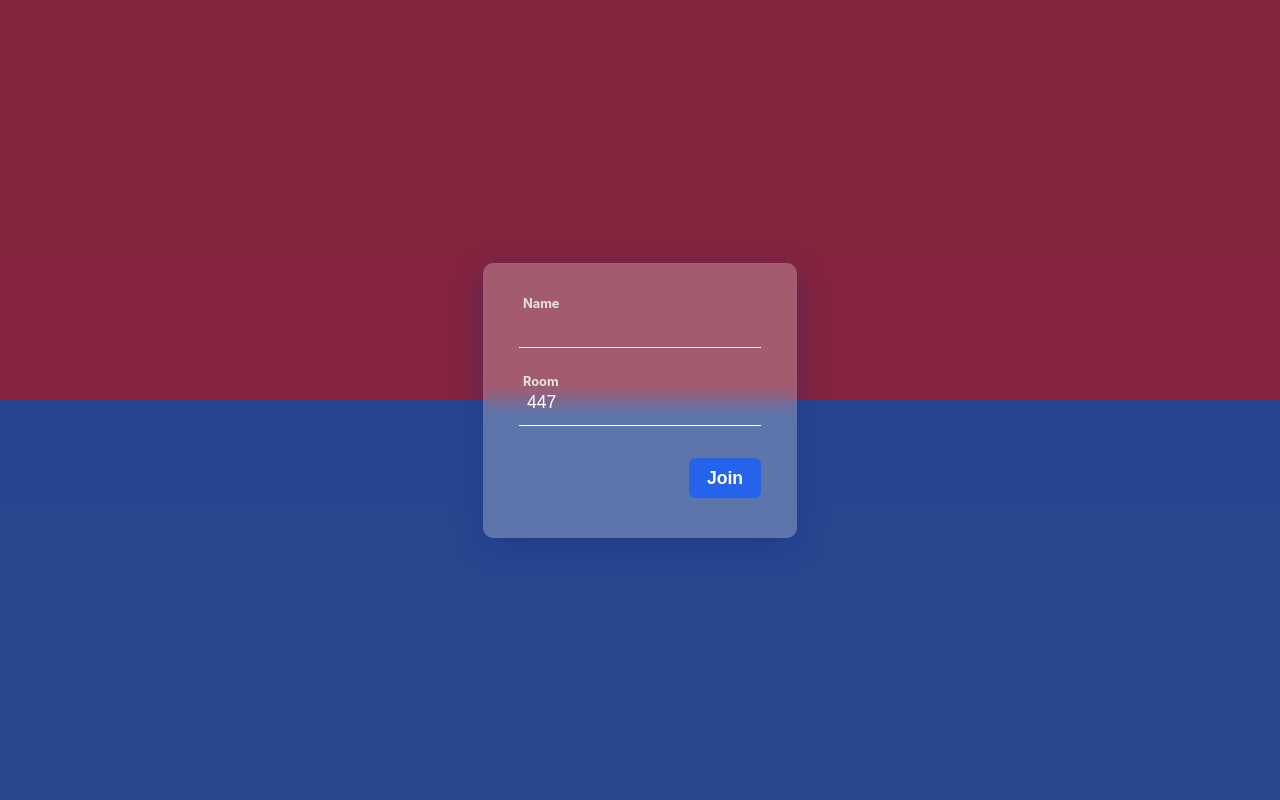
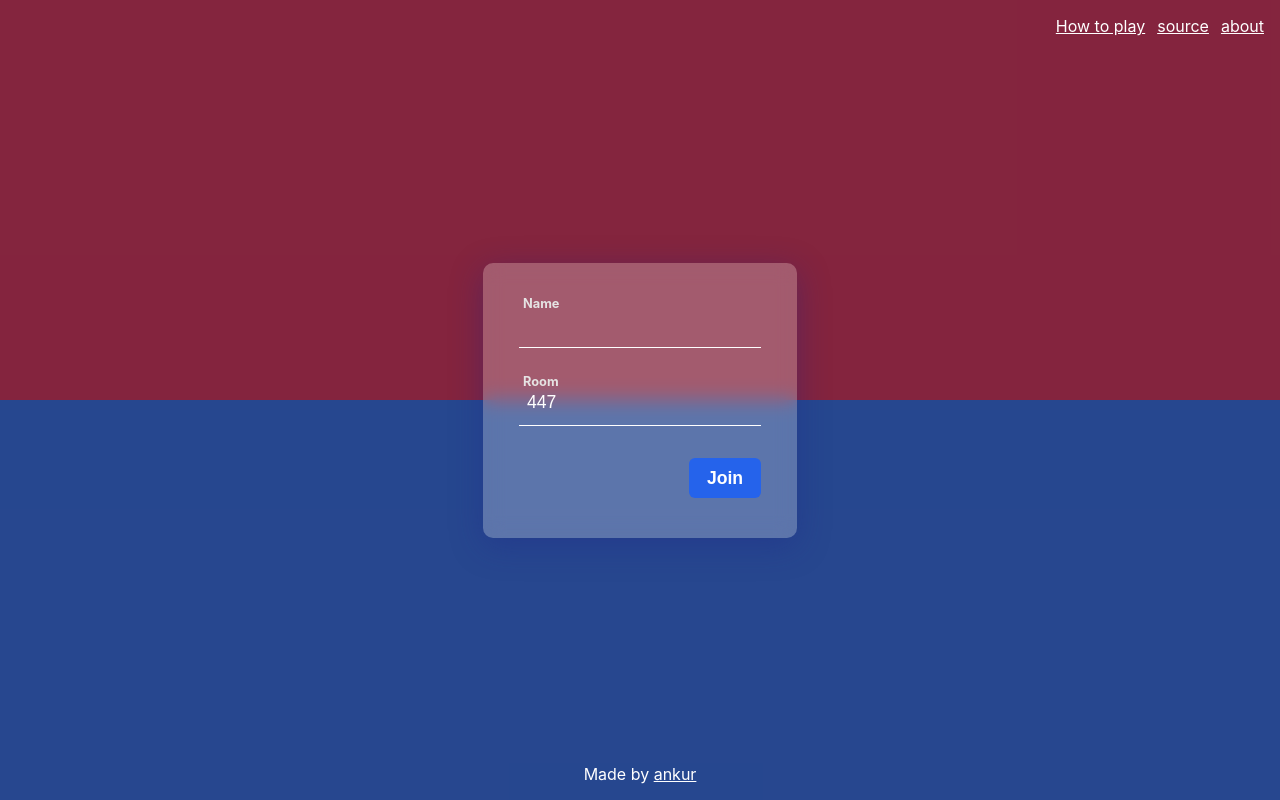
Before and after one commit to theankurkedia/Tappy, a React (Create React App) app: page / in a window 1280 px wide. Built offline with nearby package versions, Linux system fonts and the light colour scheme; no server answers.

Commit message:
Added header and footer

```diff
--- a/src/App.tsx
+++ b/src/App.tsx
@@ -13,16 +13,13 @@ const socket: Socket = socketClient(ENDPOINT, {
 function App() {
   const [gameData, setGameData] = React.useState<GameDataType>({});
   const [loggedIn, setLoggedIn] = React.useState(false);
+  const resetGameData = React.useCallback(() => {
+    setLoggedIn(false);
+    setGameData({});
+  }, []);
   return (
     <>
-      <Game
-        socket={socket}
-        gameData={gameData}
-        resetGameData={() => {
-          setLoggedIn(false);
-          setGameData({});
-        }}
-      />
+      <Game socket={socket} gameData={gameData} resetGameData={resetGameData} />
       <Login
         socket={socket}
         loggedIn={loggedIn}
--- a/src/components/Game.tsx
+++ b/src/components/Game.tsx
@@ -23,11 +23,11 @@ function Game({
     setScore((prevScore) => prevScore - 2);
   }, []);
 
-  const reset = () => {
+  const reset = React.useCallback(() => {
     setScore(50);
     resetGameData();
     setResult(null);
-  };
+  }, [resetGameData]);
 
   function tickLocal() {
     if (score < 98) {
@@ -63,7 +63,7 @@ function Game({
           break;
       }
     });
-  }, [socket, tickOpponent]);
+  }, [socket, tickOpponent, reset]);
   return (
     <div className='game'>
       {result ? (
--- a/src/components/Login.tsx
+++ b/src/components/Login.tsx
@@ -3,6 +3,7 @@ import { Socket } from 'socket.io-client';
 import { getUser } from '../utils';
 import LoginForm from './LoginForm';
 import Waiting from './Waiting';
+import { Overlay } from './utils';
 
 export default function Login({
   socket,
@@ -59,16 +60,3 @@ export default function Login({
     </Overlay>
   );
 }
-
-function Overlay({ children, visible }: { children: any; visible: boolean }) {
-  return (
-    <div
-      className='overlay'
-      style={{
-        visibility: !visible ? 'hidden' : undefined,
-      }}
-    >
-      {children}
-    </div>
-  );
-}
--- /dev/null
+++ b/src/components/utils.tsx
@@ -0,0 +1,47 @@
+function Header() {
+  return (
+    <div className='header'>
+      <a href={'https://www.ankurkedia.com/'} target='_blank' rel='noreferrer'>
+        How to play
+      </a>
+      <a
+        href={'https://github.com/theankurkedia/tapp'}
+        target='_blank'
+        rel='noreferrer'
+      >
+        source
+      </a>
+      <a href={'https://www.ankurkedia.com/'} target='_blank' rel='noreferrer'>
+        about
+      </a>
+    </div>
+  );
+}
+
+function Footer() {
+  return (
+    <div className='footer'>
+      Made by{' '}
+      <a href={'https://www.ankurkedia.com/'} target='_blank' rel='noreferrer'>
+        ankur
+      </a>
+    </div>
+  );
+}
+
+function Overlay({ children, visible }: { children: any; visible: boolean }) {
+  return (
+    <div
+      className='overlay'
+      style={{
+        visibility: !visible ? 'hidden' : undefined,
+      }}
+    >
+      <Header />
+      {children}
+      <Footer />
+    </div>
+  );
+}
+
+export { Header, Footer, Overlay };
--- a/src/index.css
+++ b/src/index.css
@@ -189,3 +189,27 @@ code {
   border-radius: 6px;
   pointer-events: none;
 }
+
+.header {
+  position: absolute;
+  top: 16px;
+  right: 16px;
+  color: white;
+  display: flex;
+  flex-direction: row;
+  justify-self: flex-end;
+  align-self: flex-end;
+}
+.header > a {
+  color: white;
+  padding-left: 12px;
+}
+
+.footer {
+  position: absolute;
+  bottom: 16px;
+  color: white;
+}
+.footer > a {
+  color: white;
+}
```
